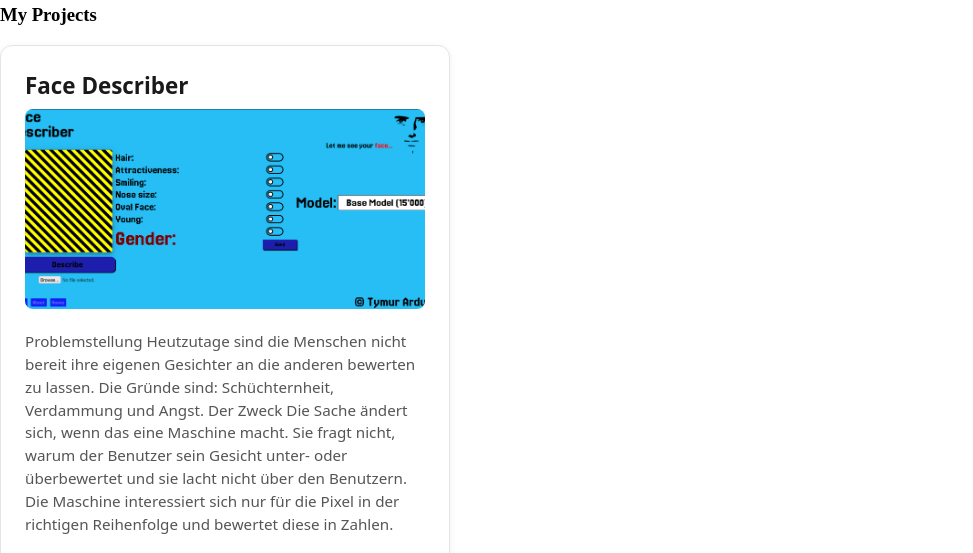
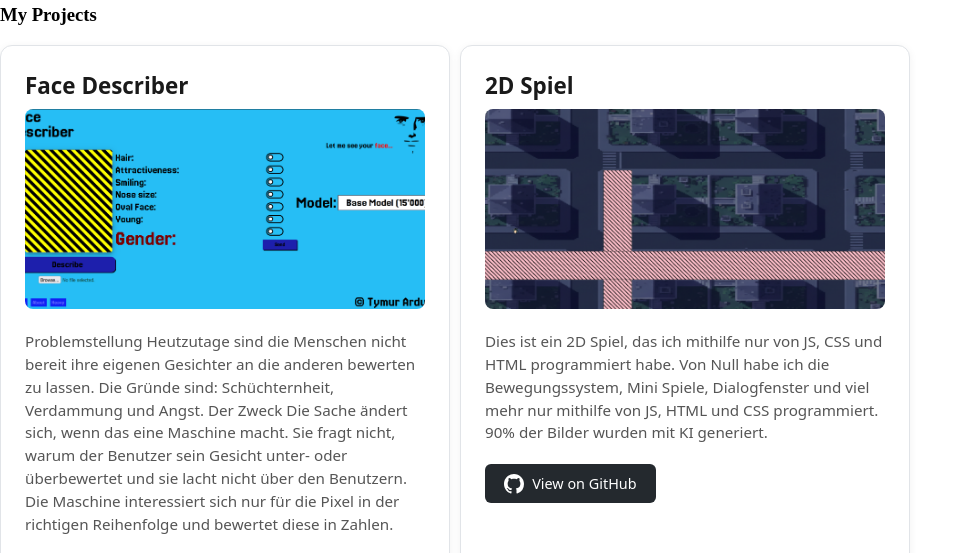
Before and after one commit to Timure228/tymur_website, a React (Vite) app: page / in a window 1280 px wide. Shown: the part 1750-2303 px from the top of the page, without its empty margins (0-973 px from the left). Built offline with nearby package versions, Linux system fonts and the light colour scheme; a web font is replaced by a local one.

Commit message:
feat: add new project, make project cards inside a <div> to order them in a row

```diff
--- a/src/components/MyProjects.jsx
+++ b/src/components/MyProjects.jsx
@@ -2,9 +2,12 @@ export default function MyProjects() {
     return (
         <>
             <h1>My Projects</h1>
+
+            <div className="project_cards">
                 <div className="project_card">
                     <h2 className="project_title">Face Describer</h2>
-                <img alt="Project Image" className="project_image" src="src/assets/face_describer.png" width={320} height={210}/>
+                    <img alt="Project Image" className="project_image" src="src/assets/face_describer.png" width={320}
+                         height={210}/>
                     <p className="project_description">
                         Problemstellung
                         Heutzutage sind die Menschen nicht bereit ihre
@@ -19,7 +22,8 @@ export default function MyProjects() {
                         in der richtigen Reihenfolge und bewertet diese in
                         Zahlen.
                     </p>
-                <a href="https://github.com/Timure228/portfolio_face_describer/tree/master" className="github-btn" target="_blank"
+                    <a href="https://github.com/Timure228/portfolio_face_describer/tree/master" className="github-btn"
+                       target="_blank"
                        rel="noopener noreferrer">
                         <svg xmlns="http://www.w3.org/2000/svg" viewBox="0 0 16 16" width="20" height="20"
                              fill="currentColor">
@@ -35,6 +39,35 @@ export default function MyProjects() {
                         View on GitHub
                     </a>
                 </div>
+
+                <div className="project_card">
+                    <h2 className="project_title">2D Spiel</h2>
+                    <img alt="Project Image" className="project_image" src="src/assets/2d_spiel.png" width={320}
+                         height={210}/>
+                    <p className="project_description">
+                        Dies ist ein 2D Spiel, das ich mithilfe nur von JS, CSS und HTML programmiert habe.
+                        Von Null habe ich die Bewegungssystem, Mini Spiele, Dialogfenster und viel mehr nur mithilfe
+                        von JS, HTML und CSS programmiert. 90% der Bilder wurden mit KI generiert.
+                    </p>
+                    <a href="https://github.com/Timure228/gta1942JS" className="github-btn"
+                       target="_blank"
+                       rel="noopener noreferrer">
+                        <svg xmlns="http://www.w3.org/2000/svg" viewBox="0 0 16 16" width="20" height="20"
+                             fill="currentColor">
+                            <path d="M8 0C3.58 0 0 3.58 0 8c0 3.54 2.29 6.53 5.47 7.59.4.07.55-.17.55-.38
+                            0-.19-.01-.82-.01-1.49-2.01.37-2.53-.49-2.69-.94-.09-.23-.48-.94-.82-1.13
+                            -.28-.15-.68-.52-.01-.53.63-.01 1.08.58 1.23.82.72 1.21 1.87.87 2.33.66
+                            .07-.52.28-.87.51-1.07-1.78-.2-3.64-.89-3.64-3.95 0-.87.31-1.59.82-2.15
+                            -.08-.2-.36-1.02.08-2.12 0 0 .67-.21 2.2.82.64-.18 1.32-.27 2-.27
+                            .68 0 1.36.09 2 .27 1.53-1.04 2.2-.82 2.2-.82.44 1.1.16 1.92.08 2.12
+                            .51.56.82 1.27.82 2.15 0 3.07-1.87 3.75-3.65 3.95.29.25.54.73.54 1.48
+                            0 1.07-.01 1.93-.01 2.2 0 .21.15.46.55.38A8.013 8.013 0 0 0 16 8c0-4.42-3.58-8-8-8z"/>
+                        </svg>
+                        View on GitHub
+                    </a>
+                </div>
+            </div>
+
         </>
     )
 }
--- a/src/index.css
+++ b/src/index.css
@@ -183,6 +183,12 @@ h1 {
     opacity: .24;
 }
 
+.project_cards {
+    display: flex;
+    gap: 10px;
+    flex-direction: row;
+}
+
 .project_card {
     max-width: 400px;
     padding: 1.5rem;
```
Also changed, not shown: src/assets/2d_spiel.png (added). Lines whose indentation alone changed are shown as unchanged.
